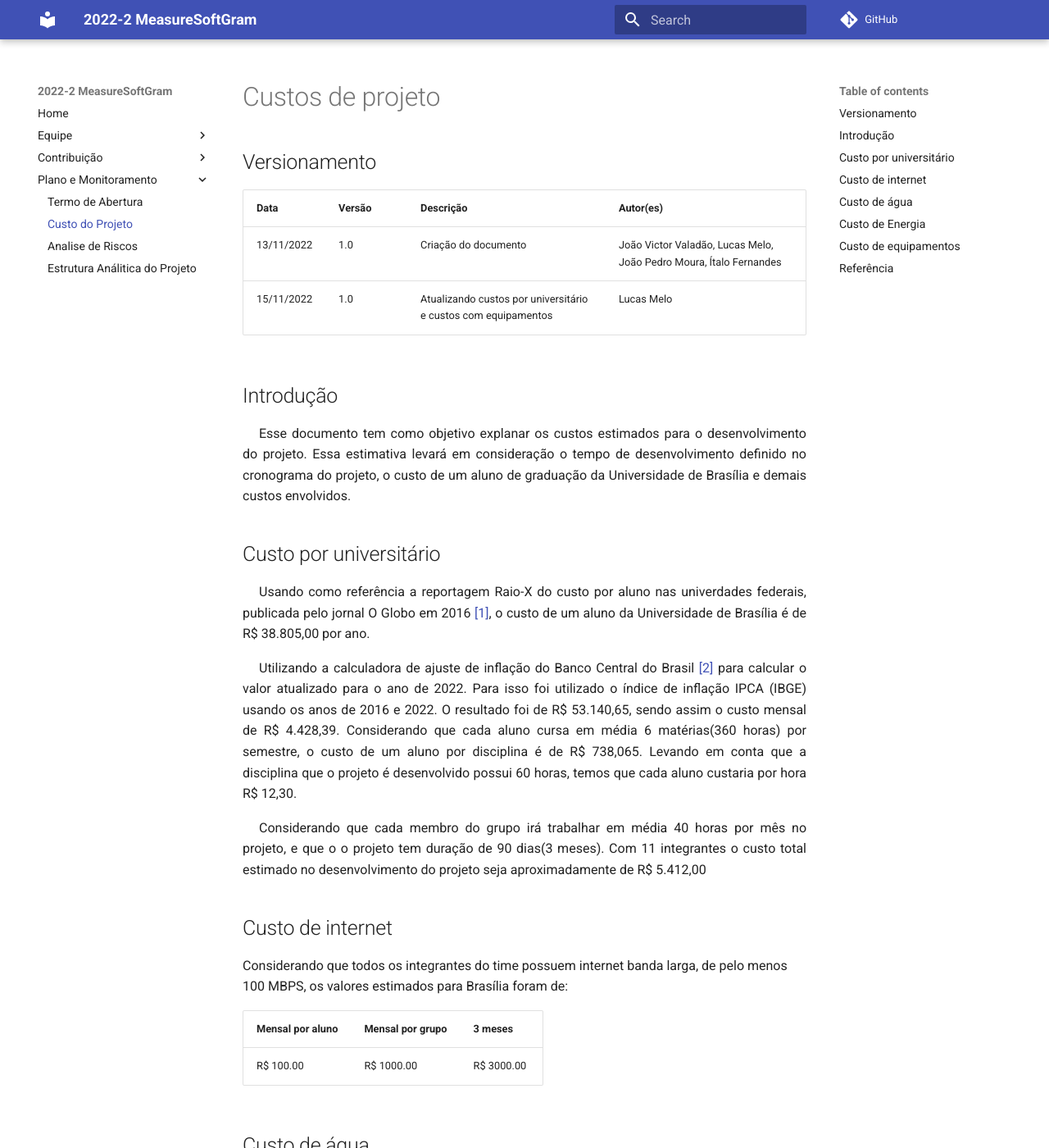
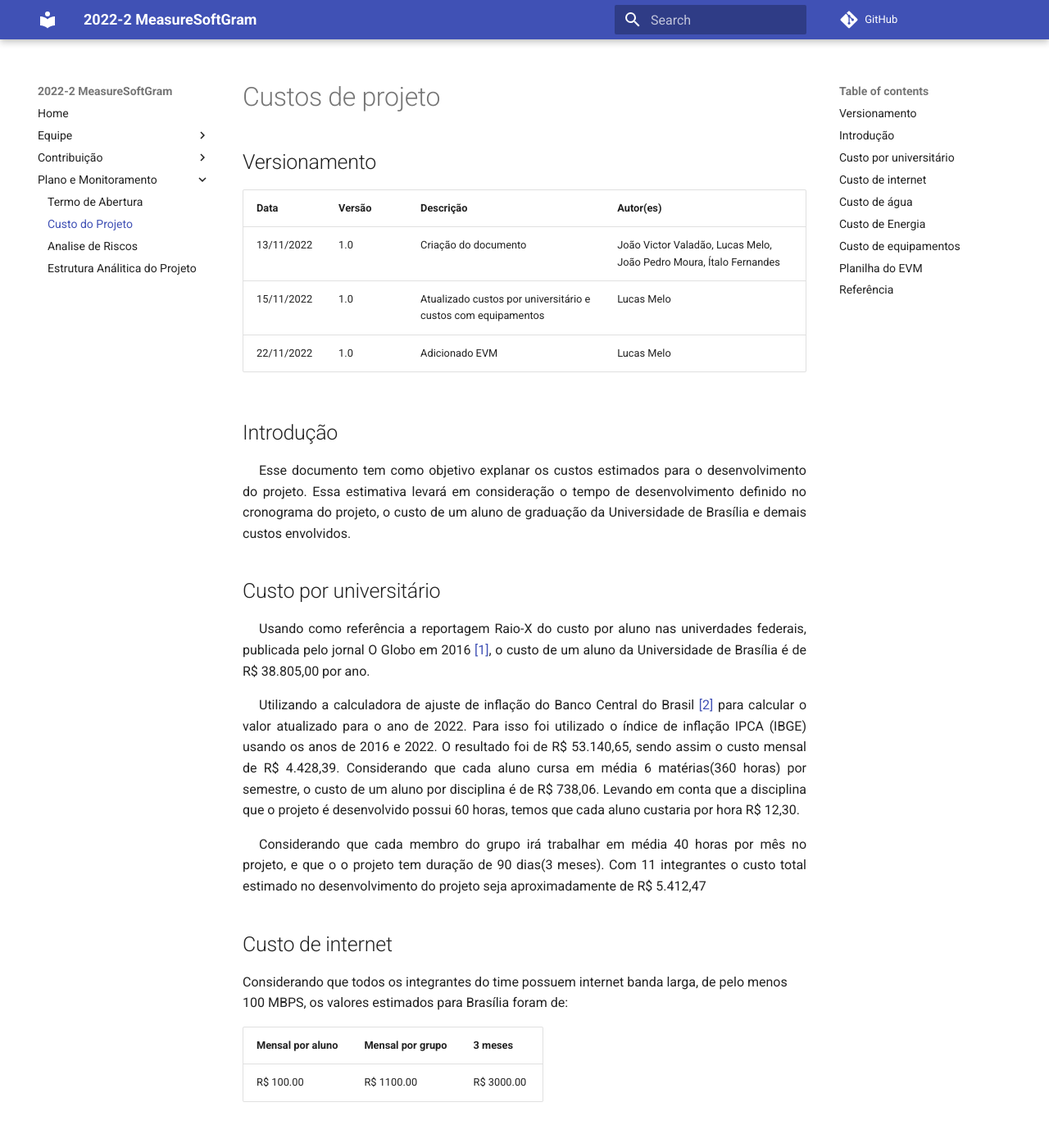
Before and after one commit to fga-eps-mds/2022-2-MeasureSoftGram-Doc, an MkDocs documentation site: the page built from docs/plano-monitoramento/custo_projeto.md, in a window 1280 px wide and 1400 px high. Shown: the whole window at 82% size. Built offline with MkDocs 1.6.1 and Material for MkDocs 9.7.7, drawn with Linux system fonts in a browser that asks for light colours; comment, search, counter and statistics services are not loaded; some of the changed text lies outside the part shown.

Commit message:
Adicionado EVM

```diff
--- a/docs/plano-monitoramento/custo_projeto.md
+++ b/docs/plano-monitoramento/custo_projeto.md
@@ -5,7 +5,8 @@
 | Data | Versão | Descrição | Autor(es) |
 |------|------|------|------|
 |13/11/2022|1.0|Criação do documento| João Victor Valadão, Lucas Melo, João Pedro Moura, Ítalo Fernandes |
-|15/11/2022|1.0|Atualizando custos por universitário e custos com equipamentos| Lucas Melo |
+|15/11/2022|1.0|Atualizado custos por universitário e custos com equipamentos| Lucas Melo |
+|22/11/2022|1.0|Adicionado EVM| Lucas Melo |
 
 ## Introdução
 
@@ -18,11 +19,11 @@
 Usando  como referência a reportagem Raio-X do custo por aluno nas univerdades federais, publicada pelo jornal O Globo em 2016 <a href=./#referencia>[1]</a>, o custo de um aluno da Universidade de Brasília é de R$ 38.805,00 por ano.</p>
 
 <p align="justify" style="text-indent: 20px">
-Utilizando a calculadora de ajuste de inflação do Banco Central do Brasil <a href=./#referencia>[2]</a> para calcular o valor atualizado para o ano de 2022. Para isso foi utilizado o índice de inflação IPCA (IBGE) usando os anos de 2016 e 2022. O resultado foi de R$ 53.140,65, sendo assim o custo mensal de R$ 4.428,39. Considerando que cada aluno cursa em média 6 matérias(360 horas) por semestre, o custo de um aluno por disciplina é de R$ 738,065. Levando em conta que a disciplina que o projeto é desenvolvido possui 60 horas, temos que cada aluno custaria por hora R$ 12,30.
+Utilizando a calculadora de ajuste de inflação do Banco Central do Brasil <a href=./#referencia>[2]</a> para calcular o valor atualizado para o ano de 2022. Para isso foi utilizado o índice de inflação IPCA (IBGE) usando os anos de 2016 e 2022. O resultado foi de R$ 53.140,65, sendo assim o custo mensal de R$ 4.428,39. Considerando que cada aluno cursa em média 6 matérias(360 horas) por semestre, o custo de um aluno por disciplina é de R$ 738,06. Levando em conta que a disciplina que o projeto é desenvolvido possui 60 horas, temos que cada aluno custaria por hora R$ 12,30.
 </p>
 
 
-<p align="justify" style="text-indent: 20px">Considerando que cada membro do grupo irá trabalhar em média 40 horas por mês no projeto, e que o o projeto tem duração de 90 dias(3 meses). Com 11 integrantes o custo total estimado no desenvolvimento do projeto seja aproximadamente de R$ 5.412,00</p>
+<p align="justify" style="text-indent: 20px">Considerando que cada membro do grupo irá trabalhar em média 40 horas por mês no projeto, e que o o projeto tem duração de 90 dias(3 meses). Com 11 integrantes o custo total estimado no desenvolvimento do projeto seja aproximadamente de R$ 5.412,47</p>
 
 ## Custo de internet
 
@@ -30,21 +31,21 @@
 
 | Mensal por aluno | Mensal por grupo    | 3 meses      |
 | ---------------- | --------------      | -------      |
-| R$ 100.00        | R$ 1000.00          | R$ 3000.00   |
+| R$ 100.00        | R$ 1100.00          | R$ 3000.00   |
 
 
 ## Custo de água
 
 | Mensal por aluno | Mensal por grupo    | 3 meses      |
 | ---------------- | --------------      | -------      |
-| R$ 50.00         | R$ 500.00           | R$ 3000.00   |
+| R$ 50.00         | R$ 550.00           | R$ 1650.00   |
 
 
 ## Custo de Energia
 
 | Mensal por aluno | Mensal por grupo    | 3 meses      |
 | ---------------- | --------------      | -------      |
-| R$ 71.00         | R$ 710.00           | R$ 2157.00   |
+| R$ 71.00         | R$ 781.00           | R$ 2157.00   |
 
 
 ## Custo de equipamentos
@@ -59,7 +60,14 @@
 
 Usando como base essas especificações de hardware, um Notebook Acer Aspire 5 A515-54G-55HW Intel Core I5 8GB 256GB SSD Windows 11 15,6” Prata teria o custo de R$ 3.699,00. Sendo assim, para 11 participantes, o custo total de R$ 40.689,00.
 
+## Planilha do EVM
 
+Link: https://docs.google.com/spreadsheets/d/1VOiTzbyBo5sYZwEQbOQigxqfAspJzP6q-O0zPs8e-kg/edit?usp=sharing
+
+
+EVM
+
+<iframe  height="750px" width="600px"  src="https://docs.google.com/spreadsheets/d/e/2PACX-1vT3rHd0sywGAqNVUB26yKJGPKO5lHDWYpCsK1WDwUwbnl6-9-V4WmqEBnthWo1D_5EWaiUFpL5qlTZq/pubhtml?gid=268796454&amp;single=true&amp;widget=true&amp;headers=false"></iframe>
 
 ## Referência
 
```
